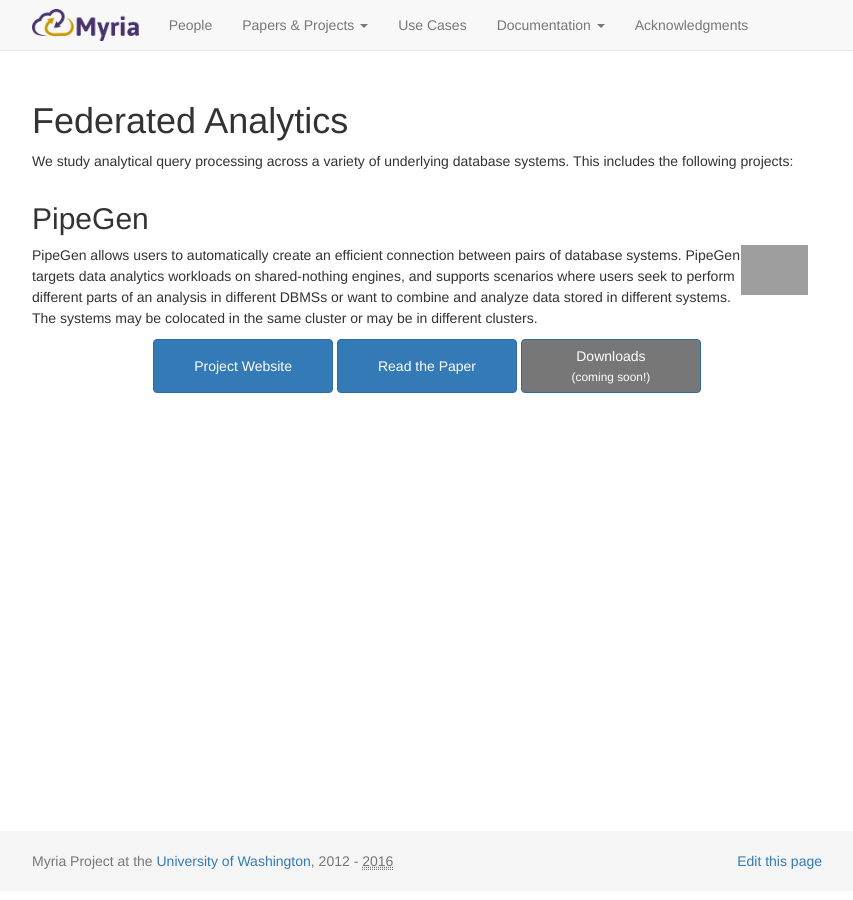
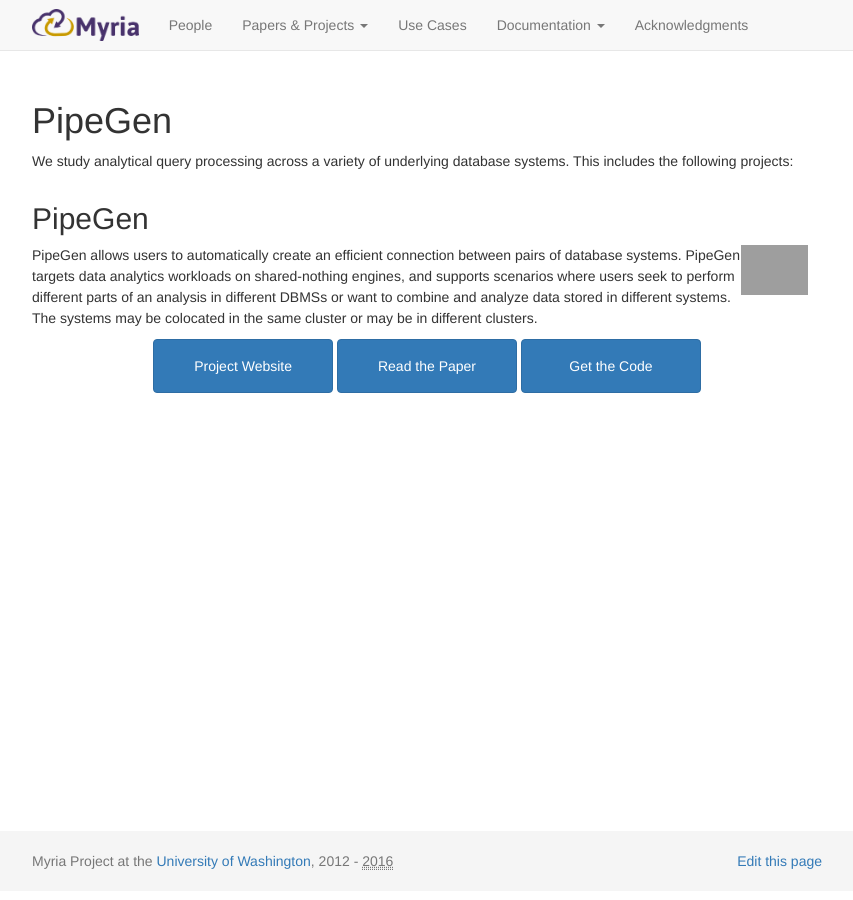
Before and after one commit to uwescience/myria-website, a Jekyll site: the page built from projects/_posts/2016-06-28-federated_analytics.md, in a window 1280 px wide. Shown: the whole page, without its empty margins (213-1066 px from the left). Built offline with Jekyll 4.4.1, drawn with Linux system fonts in a browser that asks for light colours; nearby versions of some CDN libraries; grey boxes are pictures that could not be loaded.

Commit message:
PipeGen updates

```diff
--- a/projects/_posts/2016-06-28-federated_analytics.md
+++ b/projects/_posts/2016-06-28-federated_analytics.md
@@ -1,6 +1,6 @@
 ---
 layout: default
-title: Federated Analytics
+title: PipeGen
 date: 2016-06-28
 excerpt: Efficient inter-system analytical queries across heterogeneous database systems
 id: "cloudservice"
@@ -18,5 +18,5 @@
 <p style="text-align: center">
 	<a class="btn btn-primary btn-md  label-primary" href="http://db.cs.washington.edu/projects/pipegen/" role="button" style="width: 180px;"><span style="position: relative; top:10px">Project Website</span><br/><small>&nbsp;</small></a>
 	<a class="btn btn-primary btn-md label-primary" href="https://arxiv.org/pdf/1605.01664v2.pdf" role="button" style="width: 180px;"><span style="position: relative; top:10px">Read the Paper</span><br/><small>&nbsp;</small></a>
-	<a class="btn btn-primary btn-md label-default" href="#" role="button" style="width: 180px">Downloads<br /><small>(coming soon!)</small></a>
+	<a class="btn btn-primary btn-md label-primary" href="https://github.com/uwdb/pipegen" role="button" style="width: 180px;"><span style="position: relative; top:10px">Get the Code</span><br/><small>&nbsp;</small></a>
 </p>
```
Also changed, not shown: projects/sourceCode.md (+4 -0 lines).
